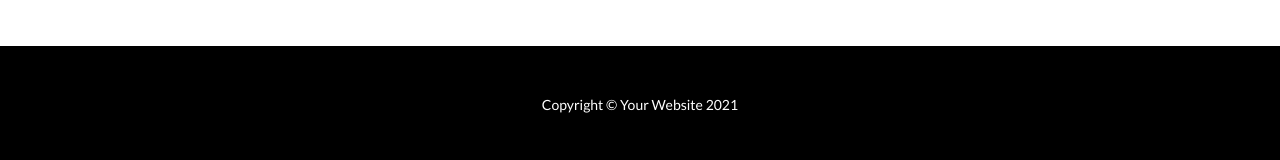
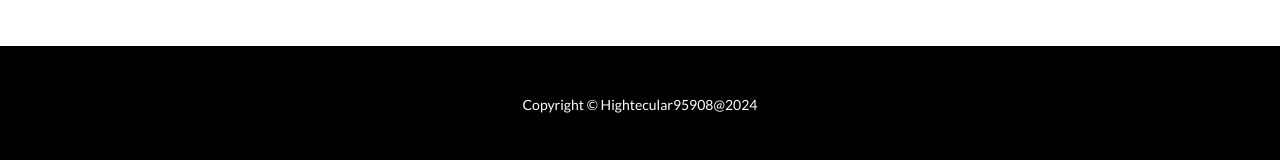
Before and after one commit to crypto-artisan/simple-flask-endpoint, a Flask app: page / in a window 1280 px wide. Shown: the part 2135-2295 px from the top of the page. Run offline with Flask 3, Linux system fonts and the light colour scheme; some libraries are stand-ins or nearby versions.

Commit message:
username added

```diff
--- a/api/templates/index.html
+++ b/api/templates/index.html
@@ -93,7 +93,7 @@
         </section>
         <!-- Footer-->
         <footer class="py-5 bg-black">
-            <div class="container px-5"><p class="m-0 text-center text-white small">Copyright &copy; Your Website 2021</p></div>
+            <div class="container px-5"><p class="m-0 text-center text-white small">Copyright &copy; Hightecular95908@2024</p></div>
         </footer>
         <!-- Bootstrap core JS-->
         <script src="https://cdn.jsdelivr.net/npm/bootstrap@5.1.3/dist/js/bootstrap.bundle.min.js"></script>
```
